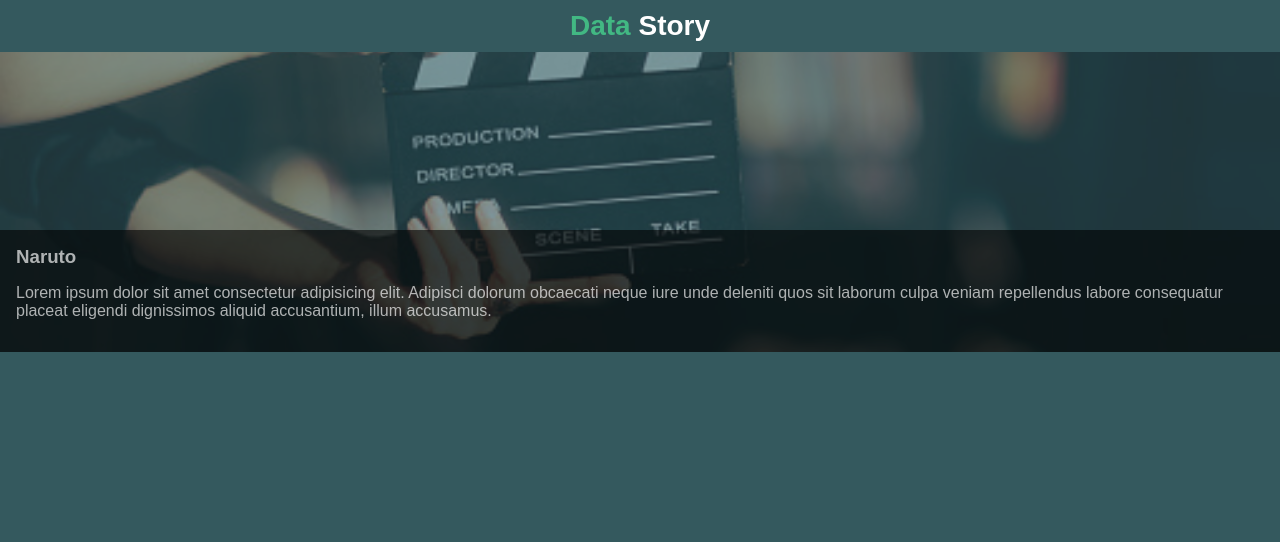
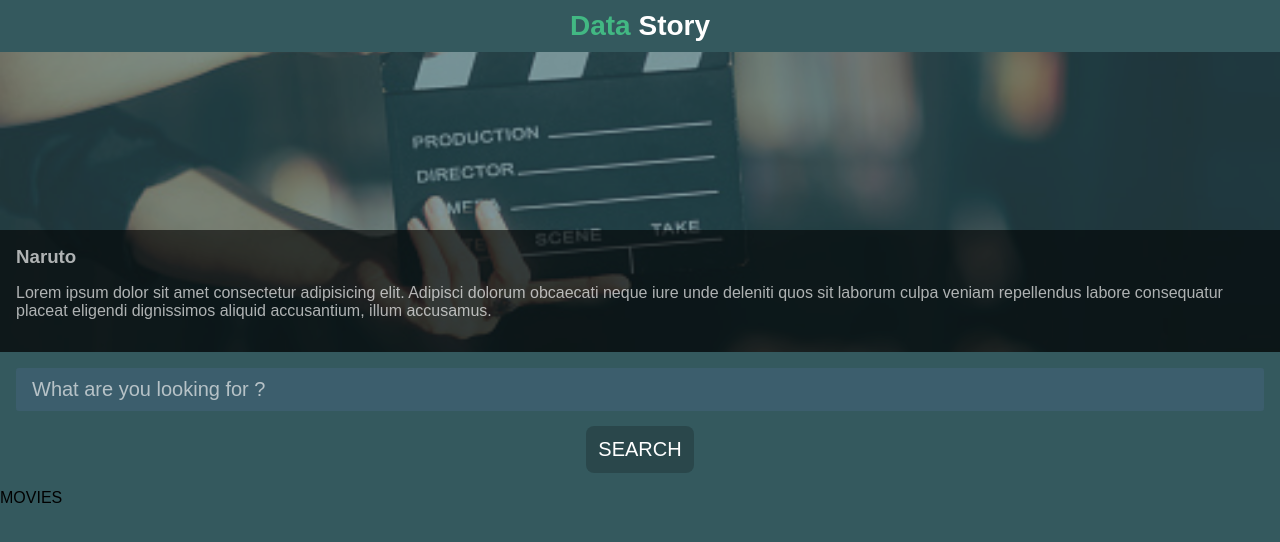
Before and after one commit to jeannotds/movieDataVueJs, a Vue app: page /#/ in a window 1280 px wide. Shown: the top 542 px of the page. Built offline with nearby package versions, Linux system fonts and the light colour scheme.

Commit message:
Feat : add style to form

```diff
--- a/src/views/HomeView.vue
+++ b/src/views/HomeView.vue
@@ -14,6 +14,15 @@
         </div>
       </router-link>
     </div>
+    <form @submit.prevent="" class="search-box">
+      <input
+        class="input"
+        type="text"
+        placeholder="What are you looking for ?"
+      />
+      <input class="submit" type="submit" value="Search" />
+    </form>
+    <div class="movies-list">MOVIES</div>
   </div>
 </template>
 
@@ -49,14 +58,65 @@ export default {
   z-index: 1;
 }
 
-h3{
+h3 {
   color: rgba(255, 255, 255, 0.67);
   margin-bottom: 16px;
 }
 
-p{
+p {
   color: rgba(255, 255, 255, 0.67);
   margin-bottom: 16px;
 }
 
+.search-box {
+  display: flex;
+  flex-direction: column;
+  justify-content: center;
+  align-items: center;
+  padding: 16px;
+}
+
+input {
+  display: block;
+  appearance: none;
+  border: none;
+  outline: none;
+  background: none;
+}
+
+.input {
+  padding: 3px 5px;
+  width: 100%;
+  color: #fff;
+  background-color: rgba(73, 101, 131, 0.4);
+  font-size: 20px;
+  padding: 10px 16px;
+  border-radius: 3px;
+  margin-bottom: 15px;
+}
+
+::placeholder {
+  color: #f3f3f3;
+  opacity: 0.67;
+}
+
+.input:focus {
+  box-shadow: 0px 3px 6px rgba(0, 0, 0, 0.2);
+}
+
+.submit {
+  max-width: 300px;
+  /* max-height: 300px; */
+  background-color: rgba(0, 0, 0, 0.2);
+  /* box-shadow: 0px 3px 6px rgba(0, 0, 0, 0.2); */
+  padding: 12px;
+  border-radius: 8px;
+  color: #FFF;
+  font-size: 20px;
+  text-transform: uppercase;
+  transition: 0.4s;
+}
+.submit:active{
+  background-color: #3B8070;
+}
 </style>
```
